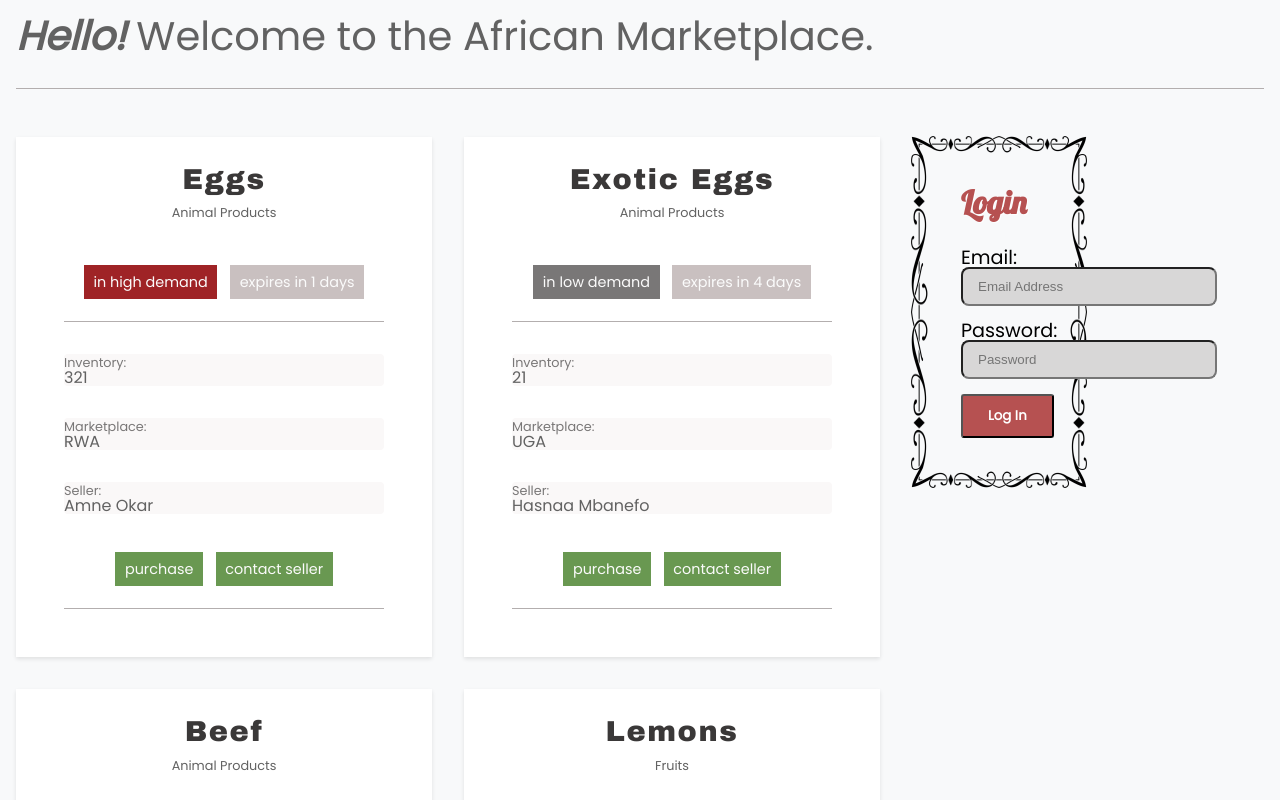
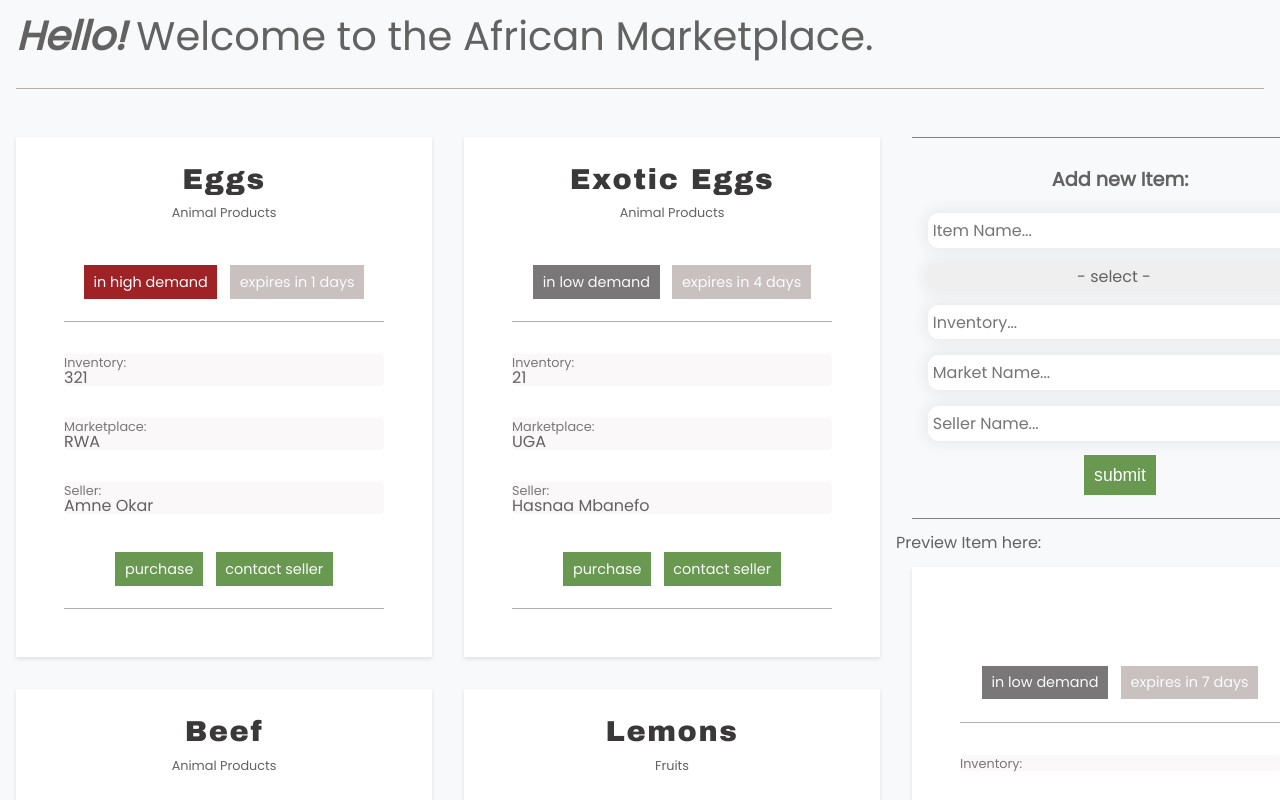
Before and after one commit to African-Marketplace-Build-Week/front-end, a React (Create React App) app in the folder african-marketplace/: page /dashboard in a window 1280 px wide. Shown: the top 800 px of the page. Built offline with nearby package versions, Linux system fonts and the light colour scheme.

Commit message:
all previews work

```diff
--- a/african-marketplace/src/components/Login.js
+++ b/african-marketplace/src/components/Login.js
@@ -101,6 +101,7 @@ function LoginForm({ Login, error }) {
 
 //Submit Handler posts to Login
   const submitHandler = (e) => {
+    push('/dashboard')
     e.preventDefault();
     axiosWithAuth()
       .post("/users/login", details)
@@ -124,6 +125,7 @@ function LoginForm({ Login, error }) {
   };
 
   return (
+    <>
       <LogForm onSubmit={submitHandler}>
           <FormInner>
               <LoginH2>Login</LoginH2>
@@ -137,9 +139,11 @@ function LoginForm({ Login, error }) {
                     <LoginInput type='password' name ='password' id='password' placeholder='Password' onChange={changeHandler} value={details.password}/>
                   </Label>
               </FormGroup>
-              <LoginSubmit type='submit' value='Log In' />
+              <LoginSubmit type='submit' onClick={submitHandler} value='Log In'   />
           </FormInner>
       </LogForm>
+
+      </>
   )
 }
 
--- a/african-marketplace/src/components/NewItem.js
+++ b/african-marketplace/src/components/NewItem.js
@@ -1,147 +1,122 @@
 import React, { useState } from 'react'
-import axiosWithAuth from "../utils/axiosWithAuth";
-import styled from 'styled-components';
-import { useHistory } from "react-router-dom";
-import border from '../styles/images/border.png';
+import { marketplaceArray } from '../data/Data'
+import YourItem from './YourItem'
 
+const initialValues = {
+        category: "",
+        itemName: "",
+        sellerName: "",
+        marketName:"",
+        expires: "7",
+        inventory: "",
+        demand: "low",
+}
 
-  const LogForm = styled.form`
-    display: block;
-    position: relative;
-    margin: 20px;
-    width: 40%;
-    top: -5px;
-    left: -5px;
-    right: -5px;
-    bottom: -5px;
-    z-index: 1;
-    border-style: solid;
-    border-width: 20px;
-    border-image: url(${border});
-    border-image-slice: 80;
-    @media (max-width: 800px) {
-      width: 70%;
-    }
-    @media (max-width: 450px) {
-      border-image: none;
-      border: none;
-      width: 80%;
-    }
-  `;
-  const FormInner = styled.form`
-    position: relative;
-    display: block;
-    z-index: 2;
-    ;
-    padding: 30px;
-  `;
-  const LoginH2 = styled.h2`
-    color: rgb(182, 81, 81);
-    font-size: 2rem;
-    text-shadow: 1px 1px 1px white;
-    font-weight: bold;
-    margin-bottom: 30px;
-    font-family: 'Lobster';
-    @media (max-width: 450px) {
-      font-size: 1.5rem;
-    }
-  `;
-  const FormGroup = styled.div`
-    display: block;
-    width: 300px;
-    margin-bottom: 15px;
-    text-align: left;
-  `;
-  const Label = styled.label`
-    color: black;
-    font-size: 1.2rem;
-    font-family: 'Poppins';
-    @media (max-width: 450px) {
-      font-size: 1rem;
-    }
-  `;
-  const LoginInput = styled.input`
-    display: block;
-    width: 20vw;
-    padding: 10px 15px;
-    background-color: #d8d7d7;
-    border-radius: 8px;
-    transition: .3s;
-    &:focus {
-      box-shadow: 0px 0px 5px rgba(0, 0, 0, 0.2);
-    }
-    @media (max-width: 800px) {
-      width: 37vw;
-    }
-    @media (max-width: 450px) {
-      width: 70vw;
-    }
-  `;
-  const LoginSubmit = styled.input`
-    display: inline-block;
-    padding: 10px 25px;
-    border-radius: 3px;
-    background-image: linear-gradient(to right, rgb(182, 81, 81) 50%, rgb(182, 81, 81) 50%, #ffffff);
-    background-size: 200%;
-    background-position: 0%;
-    transition: .5s;
-    color: white;
-    font-weight: bold;
-    font-family: 'Poppins';
-    cursor: pointer;
-    &:hover {
-      background-position: 100% 0%;
-    }
-  `;
+export default function MarketItemList(props) {
+const [item, setItem] = useState(initialValues);
 
-function LoginForm({ Login, error }) {
-  const [details, setDetails] = useState({email: '', password: ''});
+const onChange = (e) => {
+  setItem({
+    ...item,
+    [e.target.name]: e.target.value,
+  });
+  console.log(item)
 
-  const { push } = useHistory();
+};
 
-//Submit Handler posts to Login
-  const submitHandler = (e) => {
-    push('/dashboard')
-    e.preventDefault();
-    axiosWithAuth()
-      .post("/users/login", details)
-      .then((res) => {
-        console.log("Login Details: ", res);
-        localStorage.setItem("token", res.data.token);
-        push();
-      })
-      .catch((err) => {
-        console.log(
-          "Error:",
-          err.response.data.message
-        );
-      });
-  };
-
-//onChange handler
-  const changeHandler = e => {
-    const { value, name } = e.target;
-    setDetails({ ...details, [name]: value})
-  };
-
+const onSubmit = (e) => {
+  e.preventDefault();
   return (
-      <LogForm onSubmit={submitHandler}>
-          <FormInner>
-              <LoginH2>Login</LoginH2>
-              <FormGroup>
-                  <Label htmlFor='email'>Email:
-                    <LoginInput type='email' name ='email' id='email' placeholder='Email Address' onChange={changeHandler} value={details.email}/>
-                  </Label>
-              </FormGroup>
-              <FormGroup>
-                  <Label htmlFor='password'>Password:
-                    <LoginInput type='password' name ='password' id='password' placeholder='Password' onChange={changeHandler} value={details.password}/>
-                  </Label>
-              </FormGroup>
-              <LoginSubmit type='submit' value='Log In' onClick={push('/dashboard')} />
-          </FormInner>
-      </LogForm>
+    <YourItem />
   )
 }
 
-export default LoginForm;
+    return (
+      <div className='form-container'>
+      <form onSubmit={onSubmit} className='new-item-form1'>
+<h2>Add new Item: </h2>
+<input
+type='text'
+name='itemName'
+onChange={ onChange }
+placeholder='Item Name...'
+ />
+
+
+<select className='select-category'
+name='category'
+onChange={onChange}>
+
+  <option value=''>- select -</option>
+  <option value='Animal Products'>Animal Products</option>
+  <option value='Beans'>Beans</option>
+  <option value='Cereals-Maize'>Cereals-Maize</option>
+  <option value='Cereals-Other'>Cereals-Other</option>
+  <option value='Cereals-Rice'>Cereals-Rice</option>
+  <option value='Fruits'>Fruits</option>
+  <option value='Peas'>Peas</option>
+  <option value='Roots & Tubers'>Roots & Tubers</option>
+  <option value='Seeds & Nuts'>Seeds & Nuts</option>
+  <option value='Vegetables'>Vegetables</option>
+</select>
+
+<input
+type='text'
+name='inventory'
+onChange={onChange}
+placeholder='Inventory...'
+ />
+
+<input
+type='text'
+name='marketName'
+onChange={onChange}
+placeholder='Market Name...'
+ />
+
+<input
+type='text'
+name='sellerName'
+onChange={onChange}
+placeholder='Seller Name...'
+ />
+
+ <button type='submit' onClick={onChange}>submit</button>
+  </form>
+
+  <div className='your-items'>
+    <h3>Preview Item here:</h3>
+  <div className='hideMe'>
+  <div className='item-card'>
+      <div className='item-div'>
+      <h3 className='itemName'>{item.itemName}</h3>
+      </div>
+      <div className='item-div'>
+      <p className='category'>{item.category}</p>
+        </div>
+        <div className='item-div flex-div'>
+          <div className={item.demand}> in {item.demand} demand</div>
+          <div className='expires-in'> expires in {item.expires} days</div>
+        </div>
+        <div className='item-div other'>
+        <p><span className='seller'>Inventory:</span> <br />
+        {item.inventory}</p>
+        </div>
+        <div className='item-div other'>
+        <p><span className='seller'>Marketplace:</span> <br />
+        {item.marketName}</p>
+        </div>
+        <div className='item-div other'>
+        <p><span className='seller'>Seller:</span> <br />
+        {item.sellerName}</p>
+        </div>
+        <div className='item-div flex-div'>
+        <div className='purchase'>purchase</div>
+          <div className='contact-seller'>contact seller</div>
+        </div>
+      </div>
+  </div>
+      </div>
+      </div>
+    );
+  }
```
